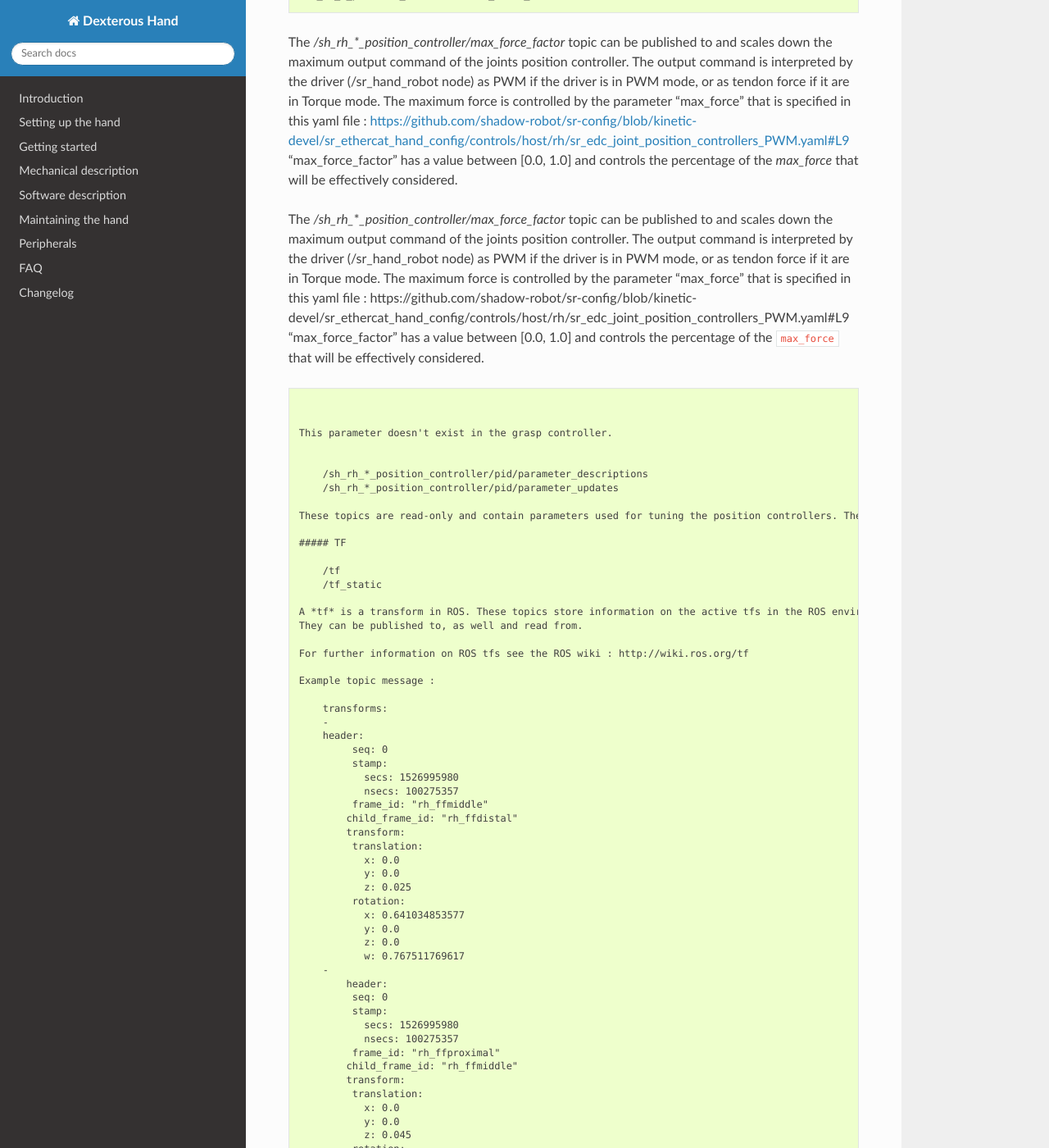
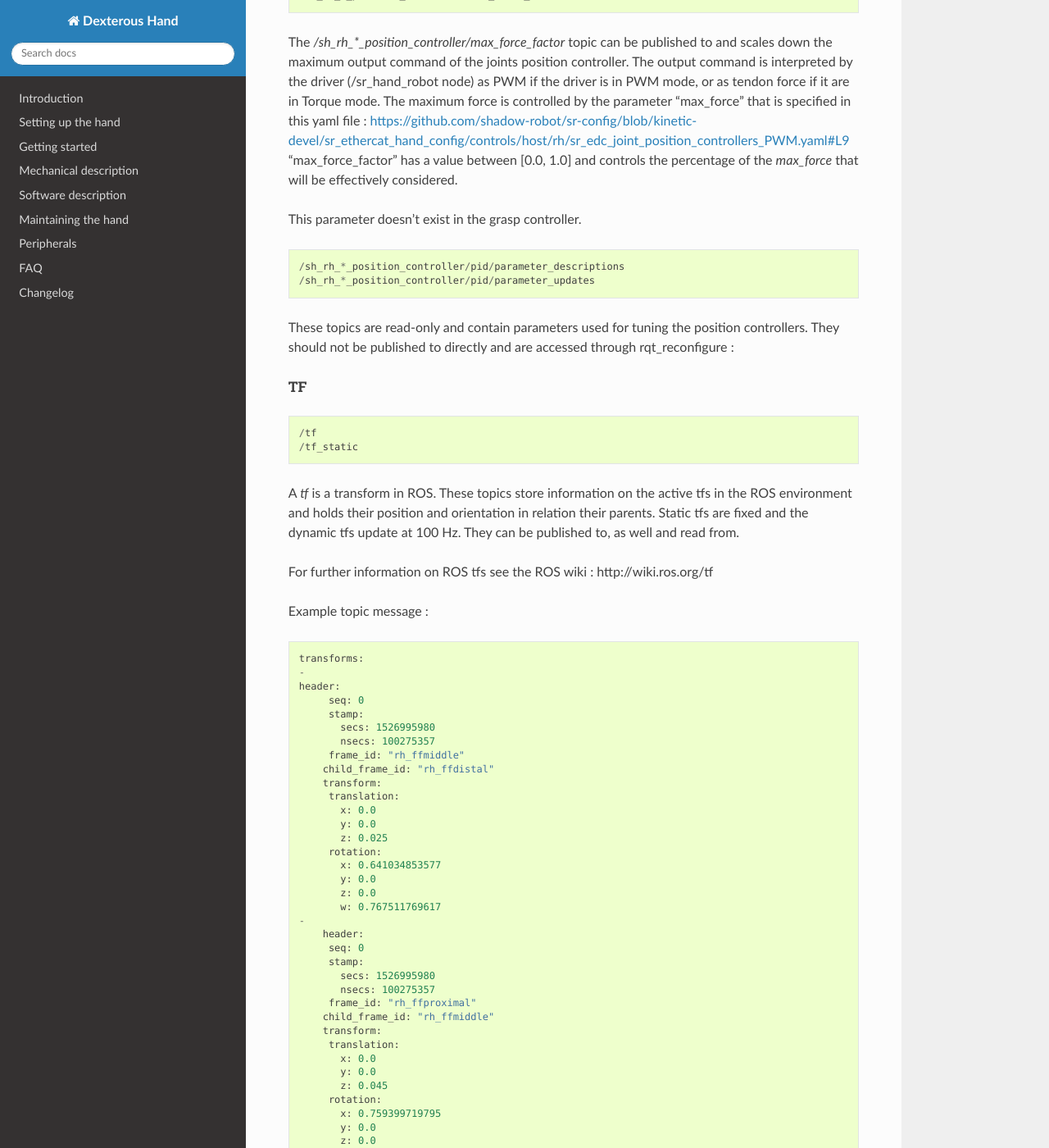
Before and after one commit to shadow-robot/sr_dexterous_hand_documentation, a Sphinx documentation site: the page built from docs/user_guide/3_getting_started.md, in a window 1280 px wide and 1400 px high, scrolled down 23340 px. Shown: the whole window at 82% size. Built offline with Sphinx 7.4.7 and the Read the Docs theme 2.0.0, drawn with Linux system fonts in a browser that asks for light colours; some of the changed text lies outside the part shown.

````diff
--- a/docs/user_guide/3_getting_started.md
+++ b/docs/user_guide/3_getting_started.md
@@ -814,11 +814,6 @@
 "max_force_factor" has a value between [0.0, 1.0] and controls the percentage of the `max_force` that will be effectively considered.
 ```
 
-The */sh_rh_***_position_controller/max_force_factor* topic can be published to and scales down the maximum output command of the joints position controller. The output command is interpreted by the driver (/sr_hand_robot node) as PWM if the driver is in PWM mode, or as tendon force if it are in Torque mode.
-The maximum force is controlled by the parameter "max_force" that is specified in this yaml file : https://github.com/shadow-robot/sr-config/blob/kinetic-devel/sr_ethercat_hand_config/controls/host/rh/sr_edc_joint_position_controllers_PWM.yaml#L9
-"max_force_factor" has a value between [0.0, 1.0] and controls the percentage of the `max_force` that will be effectively considered.
-```
-
 
 This parameter doesn't exist in the grasp controller.
 
````
